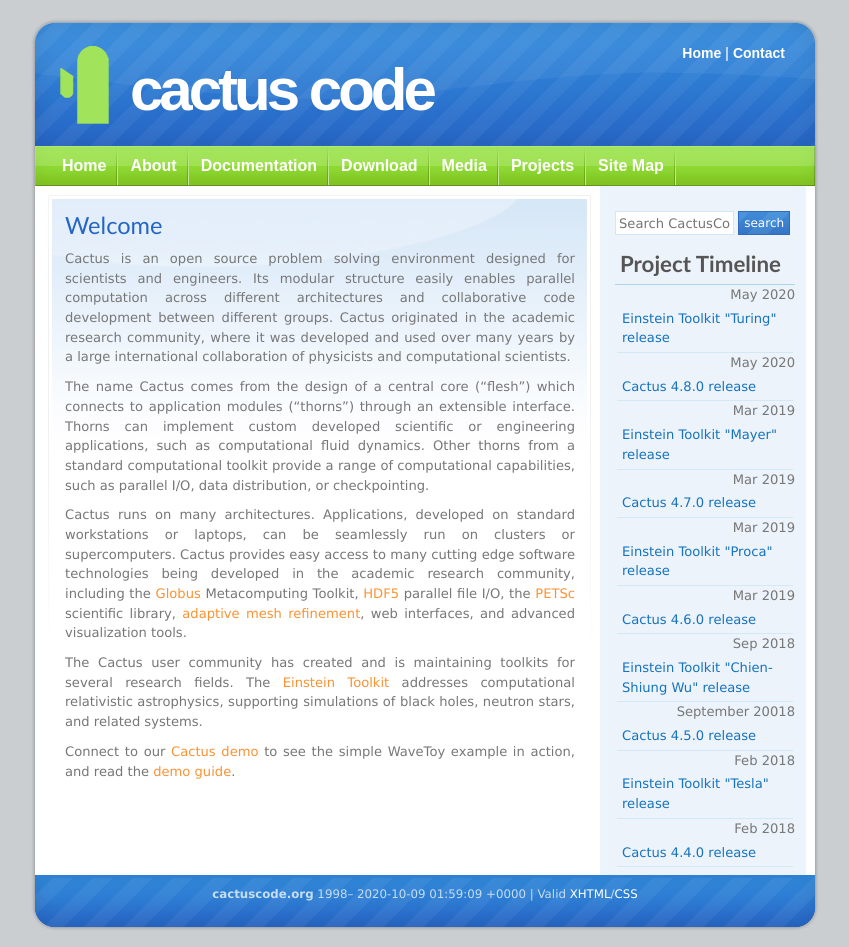
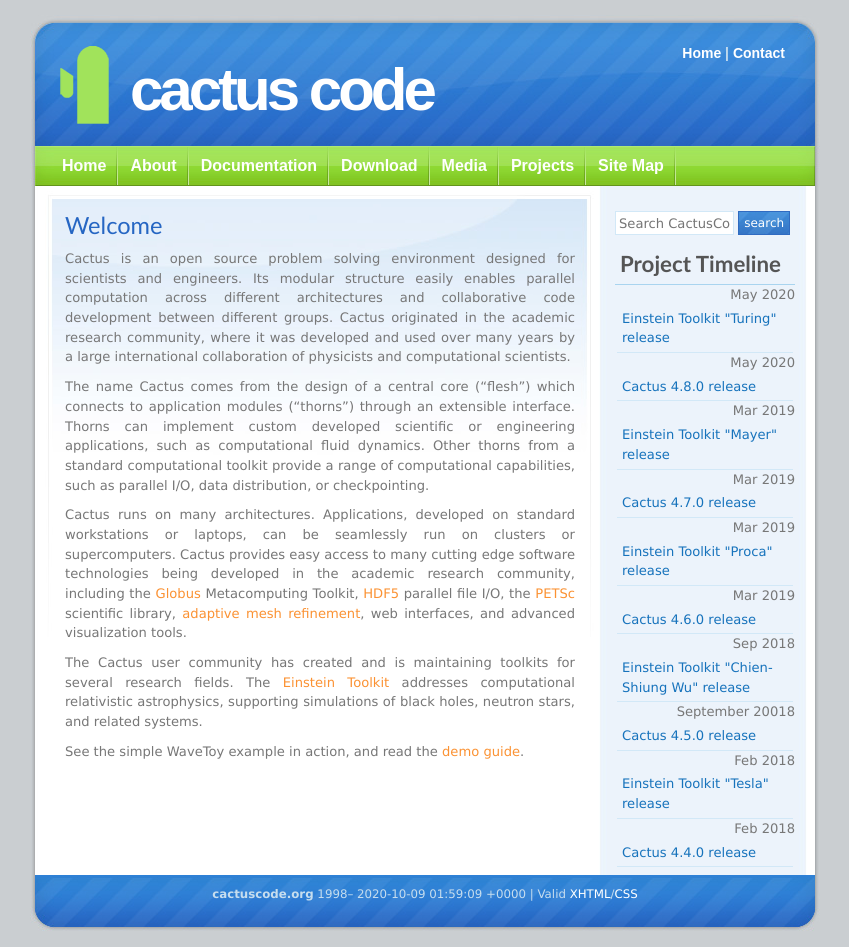
Before and after one commit to EinsteinToolkit/www.cactuscode.org, a Jekyll site: the page built from index.md, in a window 1280 px wide. Shown: the whole page, without its empty margins (215-1064 px from the left). Built offline with Jekyll 4.4.1, drawn with Linux system fonts in a browser that asks for light colours; comment, search, counter and statistics services are not loaded.

Commit message:
welcome: remove reference to demo page from welcome page

```diff
--- a/index.md
+++ b/index.md
@@ -36,6 +36,5 @@ Toolkit](http://einsteintoolkit.org/) addresses computational
 relativistic astrophysics, supporting simulations of black holes,
 neutron stars, and related systems.
 
-Connect to our [Cactus demo]({{base}}/demo) to see the simple WaveToy example in
-action, and read the [demo
-guide](/documentation/tutorials/wavetoydemo/).
+See the simple WaveToy example in action, and read the [demo
+guide]({{base}}/documentation/tutorials/wavetoydemo/index.html).
```
